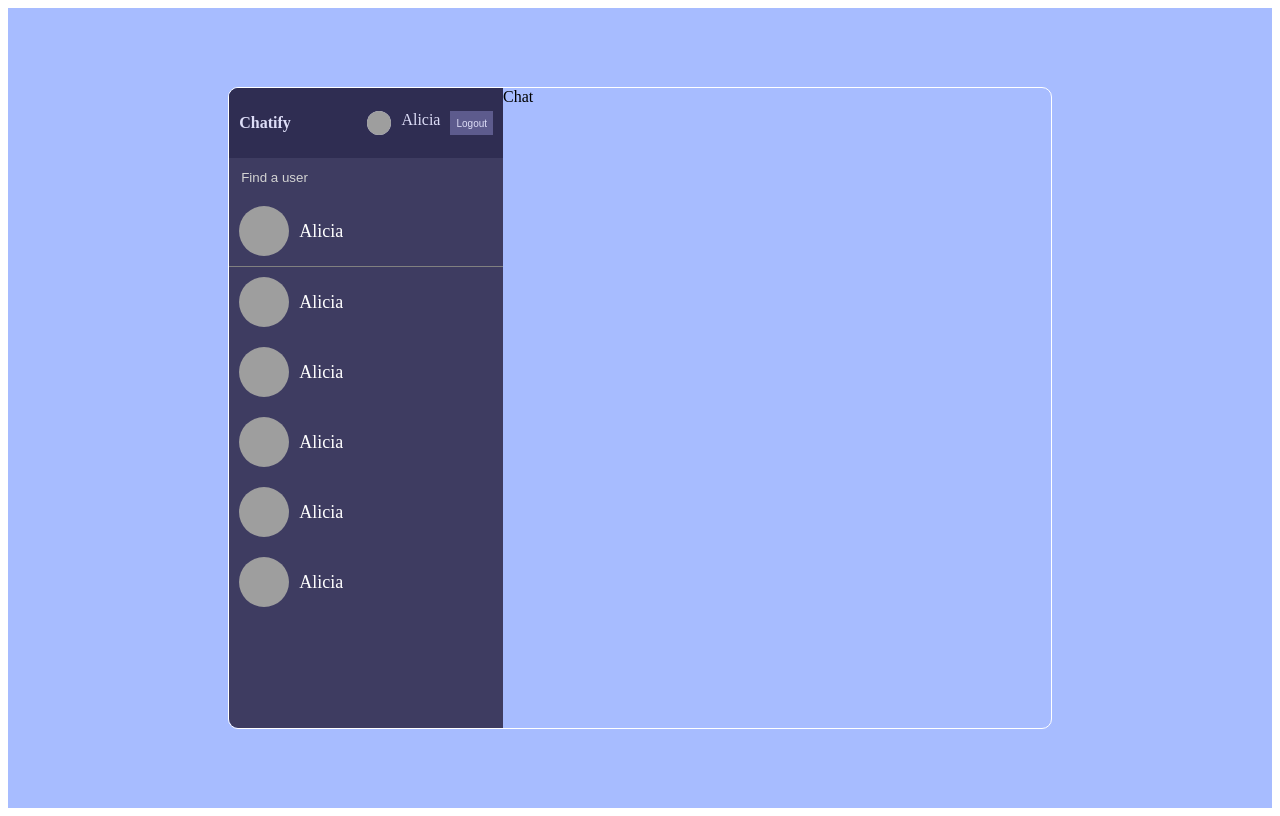
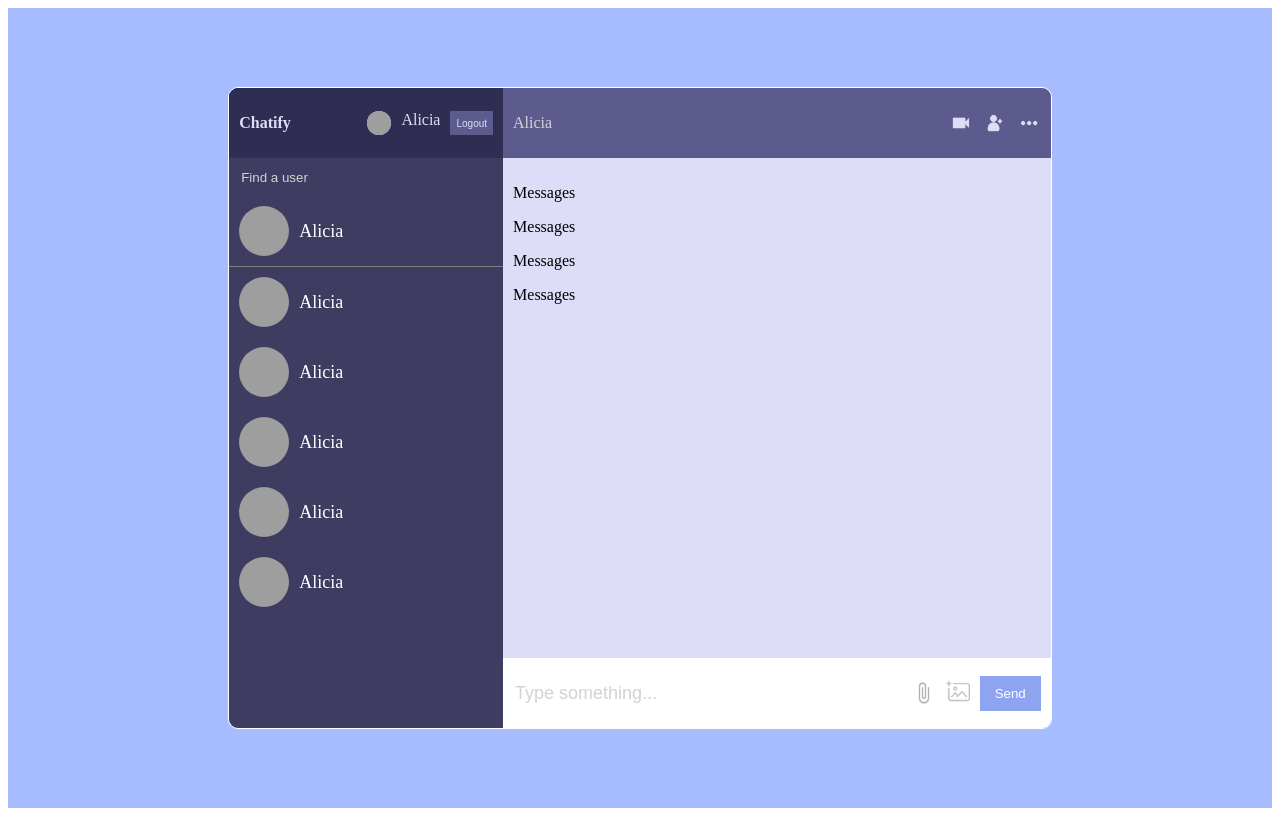
Before and after one commit to AdityaDhanarajKundu/ChatApplication, a React (Vite) app in the folder chat/: page /home in a window 1280 px wide. Built offline with nearby package versions, Linux system fonts and the light colour scheme; grey boxes are pictures that could not be loaded.

Commit message:
designed the input of the chat section

```diff
--- a/chat/src/components/Chat.jsx
+++ b/chat/src/components/Chat.jsx
@@ -1,7 +1,23 @@
+import Cam from "../assets/cam.png";
+import Add from "../assets/add.png";
+import More from "../assets/more.png";
+import Messages from "./Messages";
+import Input from "./Input";
 
 const Chat = () => {
   return (
-    <div className='chat'>Chat</div>
+    <div className='chat'>
+      <div className="chatInfo">
+        <span>Alicia</span>
+        <div className="chatIcons">
+          <img src={Cam} alt="cam" />
+          <img src={Add} alt="add" />
+          <img src={More} alt="more" />
+        </div>
+      </div>
+      <Messages />
+      <Input />
+    </div>
   );
 }
 
--- a/chat/src/components/Input.jsx
+++ b/chat/src/components/Input.jsx
@@ -1,8 +1,20 @@
 import React from 'react';
+import Img from "../assets/img.png";
+import Attach from "../assets/attach.png";
 
 const Input = () => {
   return (
-    <div>Input</div>
+    <div className='input'>
+      <input type="text" placeholder='Type something...' />
+      <div className="send">
+        <img src={Attach} alt="" />
+        <input type="file" style={{display: "none"}} id='file' />
+        <label htmlFor="file">
+          <img src={Img} alt="" />
+        </label>
+        <button>Send</button>
+      </div>
+    </div>
   );
 }
 
--- /dev/null
+++ b/chat/src/components/Messages.jsx
@@ -0,0 +1,14 @@
+import React from 'react';
+
+const Messages = () => {
+  return (
+    <div className='messages'>
+        <p>Messages</p>
+        <p>Messages</p>
+        <p>Messages</p>
+        <p>Messages</p>
+    </div>
+  );
+}
+
+export default Messages;
--- a/chat/src/index.scss
+++ b/chat/src/index.scss
@@ -228,7 +228,7 @@
         background-color: #ddddf7;
         padding: 10px;
         height: calc(100% - 160px);
-        overflow: scroll;
+        // overflow: scroll;
 
         .message {
           display: flex;
```
Also changed, not shown: chat/src/components/Message.jsx (added, +7 -0 lines).
